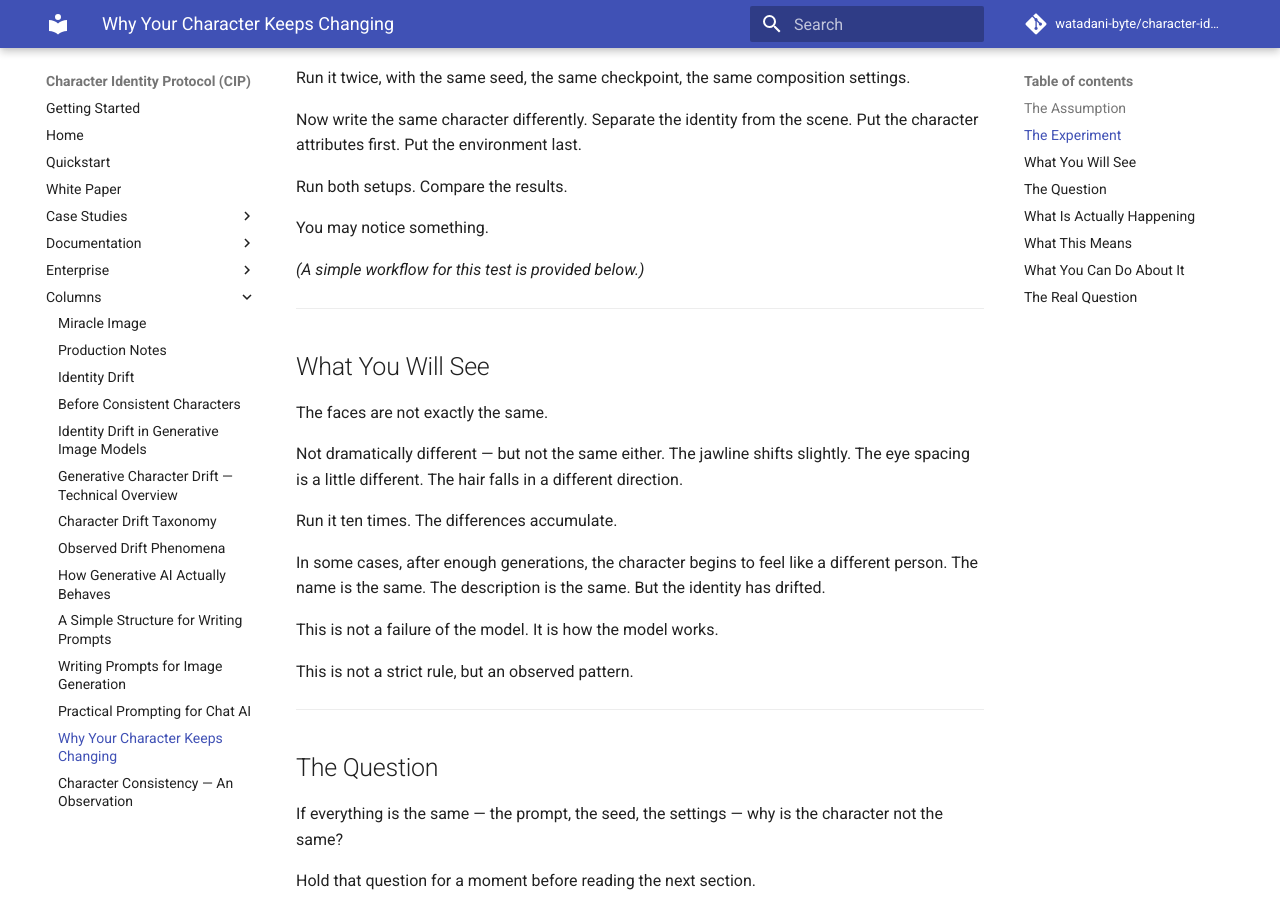
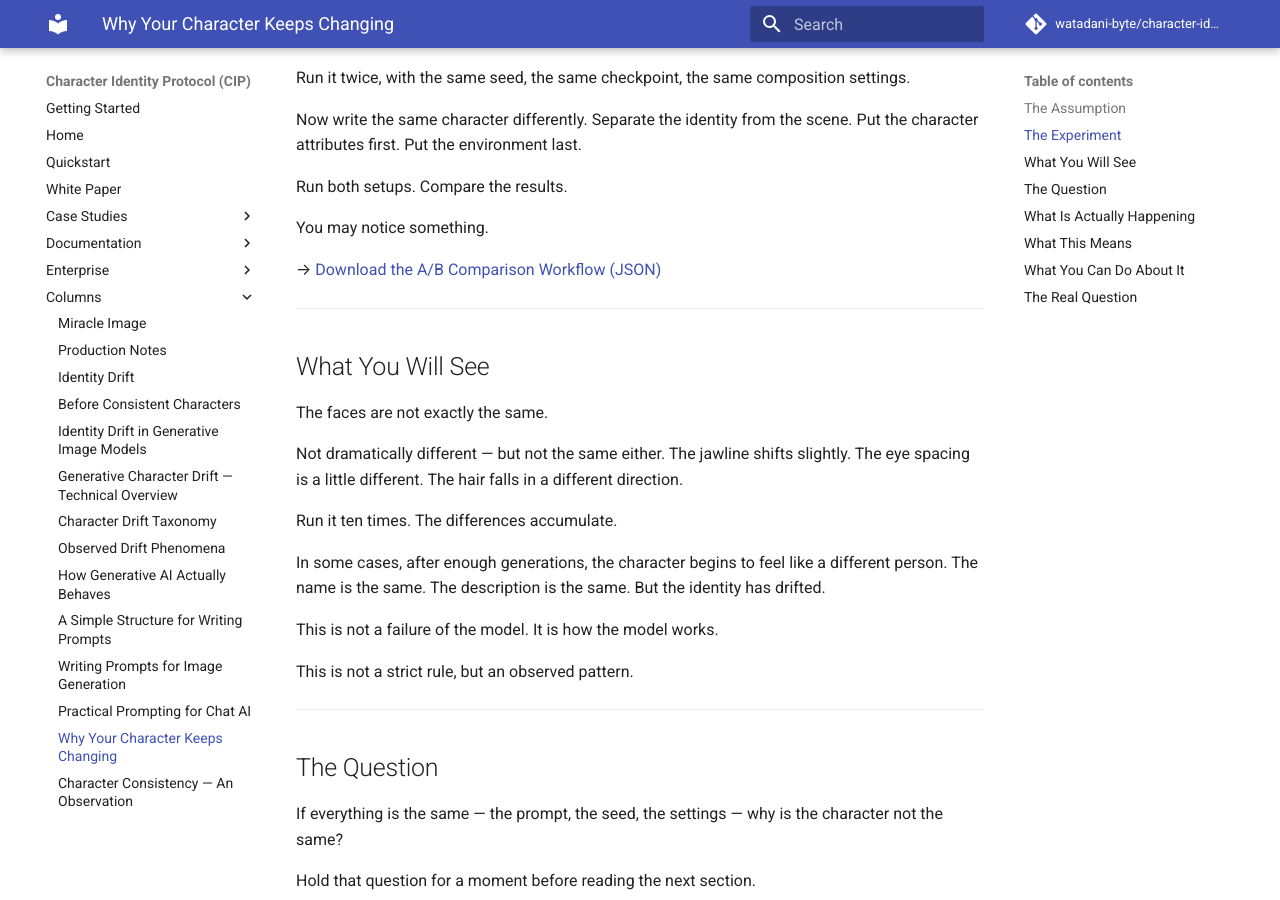
Before and after one commit to watadani-byte/character-identity-protocol, an MkDocs documentation site: the page built from docs/why_character_changes.md, in a window 1280 px wide and 900 px high, scrolled down 633 px. Built offline with MkDocs 1.6.1 and Material for MkDocs 9.7.7, drawn with Linux system fonts in a browser that asks for light colours; comment, search, counter and statistics services are not loaded.

Commit message:
why_character_changes.md を更新

```diff
--- a/docs/why_character_changes.md
+++ b/docs/why_character_changes.md
@@ -28,7 +28,7 @@ Run both setups. Compare the results.
 
 You may notice something.
 
-*(A simple workflow for this test is provided below.)*
+→ [Download the A/B Comparison Workflow (JSON)](workflow_ab_character_consistency.json)
 
 -----
 
```
